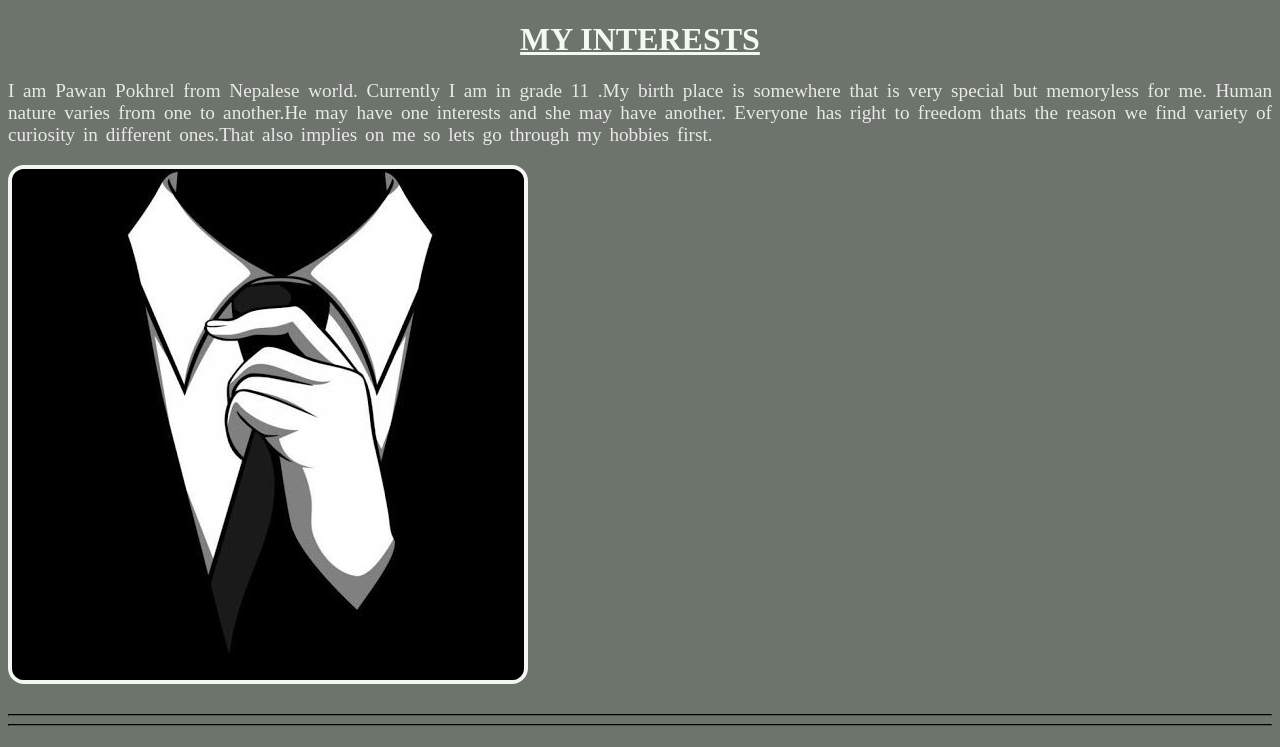
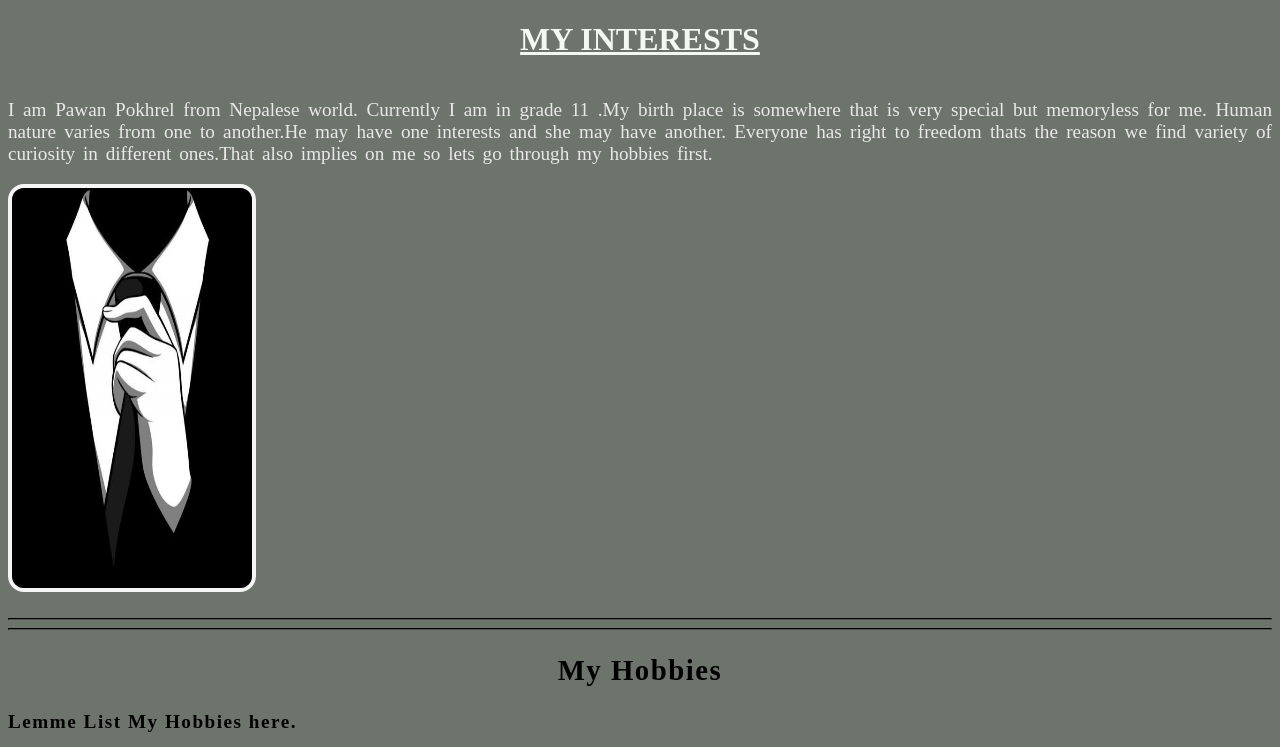
Before and after one commit to nbpawan22/forcoursera, a plain HTML site: page index.html in a window 1280 px wide. Shown: the top 747 px of the page. Drawn offline with Linux system fonts and the light colour scheme.

Commit message:
Update myinterest.css

```diff
--- a/myinterest.css
+++ b/myinterest.css
@@ -1,5 +1,8 @@
-
-h1{
+.intro{
+    display: flex;
+    flex-wrap: wrap;
+}
+    h1{
     color: #f4f8f3;
     text-align:center;
 }
@@ -17,8 +20,8 @@ p{
 #profile{
     border:0.3em solid whitesmoke;
  border-radius: 1em;
- height: auto;
- width: auto;
+ height: 25em;
+ width: 15em;
 }
 hr{
     border-color: black;
```
